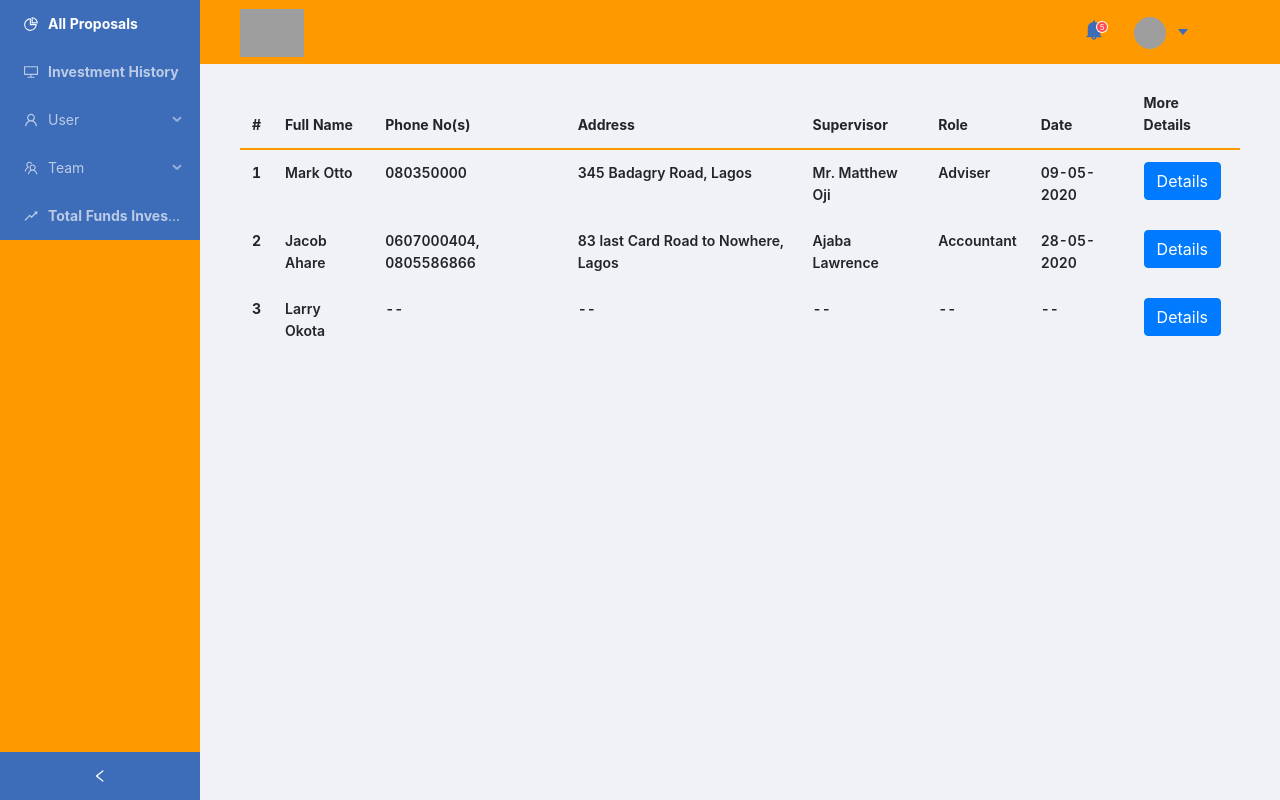
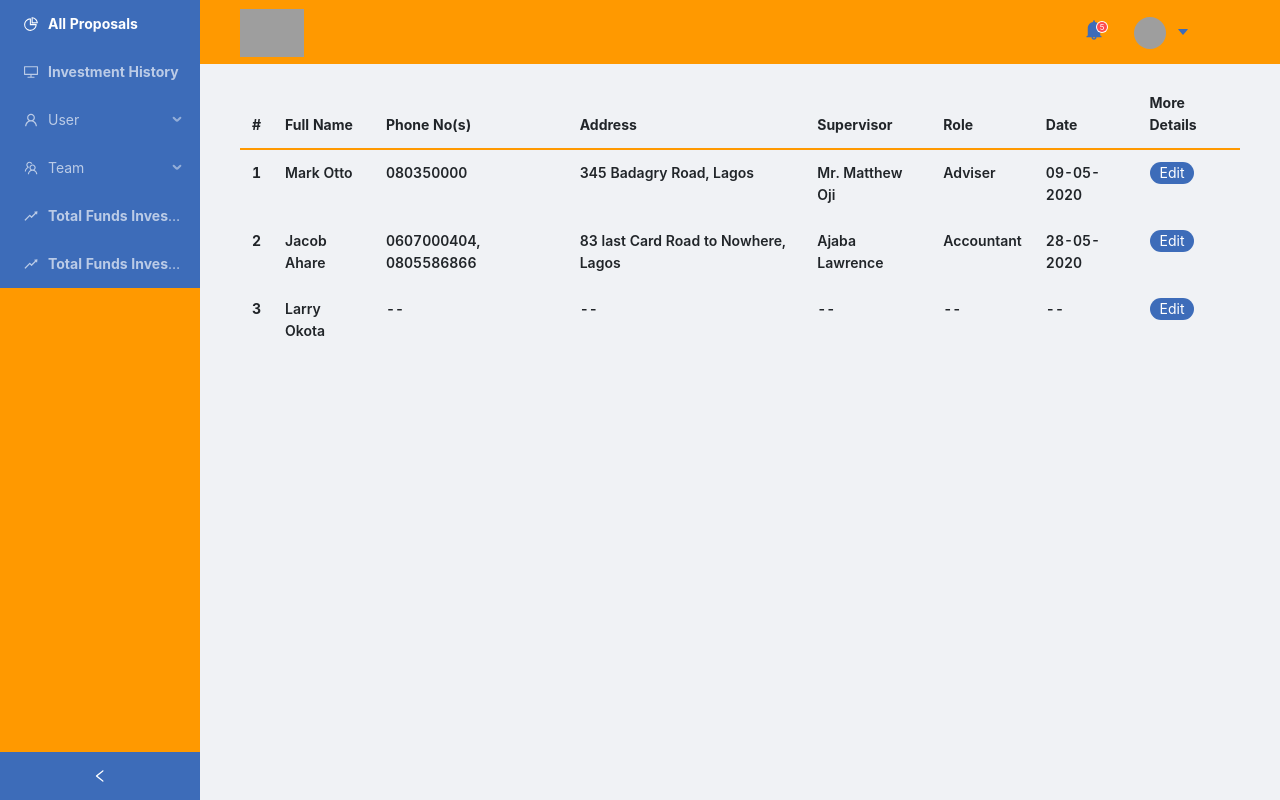
Before and after one commit to emydame/rRootSmart, a React (Create React App) app in the folder src/frontend/: page /investor/AllUsers in a window 1280 px wide. Built offline with nearby package versions, Linux system fonts and the light colour scheme; grey boxes are pictures that could not be loaded.

Commit message:
adding more styling error

```diff
--- a/src/frontend/src/components/dashboard/Dashboard.css
+++ b/src/frontend/src/components/dashboard/Dashboard.css
@@ -141,3 +141,12 @@ ul.pagination {
   color: #3d6cb9;
   font-weight: 600;
 }
+
+.btn-allUsers {
+  border-inline-end-color: none;
+  padding: 0 10px;
+  background-color: #3d6cb9;
+  border: none;
+  border-radius: 15px;
+  color: #fff;
+}
--- a/src/frontend/src/components/dashboard/investor/AllUsers.js
+++ b/src/frontend/src/components/dashboard/investor/AllUsers.js
@@ -32,8 +32,8 @@ class AllUsers extends React.Component {
                     <td>Mr. Matthew Oji</td>
                     <td>Adviser</td>
                     <td>09-05-2020</td>
-                    <th scope="col"><button type="button" class="btn btn-primary" data-toggle="modal" data-target="#exampleModal">
-                      Details
+                    <th scope="col"><button type="button" class="btn-allUsers" data-toggle="modal" data-target="#exampleModal">
+                      Edit
                     </button></th>
                   </tr>
                   <tr>
@@ -44,8 +44,8 @@ class AllUsers extends React.Component {
                     <td>Ajaba Lawrence</td>
                     <td>Accountant</td>
                     <td>28-05-2020</td>
-                    <th scope="col"><button type="button" class="btn btn-primary" data-toggle="modal" data-target="#exampleModal">
-                      Details
+                    <th scope="col"><button type="button" class="btn-allUsers" data-toggle="modal" data-target="#exampleModal">
+                      Edit
                     </button></th>
                   </tr>
                   <tr>
@@ -56,8 +56,8 @@ class AllUsers extends React.Component {
                     <td>--</td>
                     <td>--</td>
                     <td>--</td>
-                    <th scope="col"><button type="button" class="btn btn-primary" data-toggle="modal" data-target="#exampleModal">
-                      Details
+                    <th scope="col"><button type="button" class="btn-allUsers" data-toggle="modal" data-target="#exampleModal">
+                      Edit
                     </button></th>
 
                   </tr>
--- a/src/frontend/src/components/dashboard/investor/InvestorDashboard.js
+++ b/src/frontend/src/components/dashboard/investor/InvestorDashboard.js
@@ -78,6 +78,7 @@ class InvestorDashboard extends React.Component {
               <Menu.Item key="8">Team 2</Menu.Item>
             </SubMenu>
             <Menu.Item key="9" icon={<RiseOutlined />}><Link to="/investor/TotalInvestments">Total Funds Invested</Link></Menu.Item>
+            <Menu.Item key="9" icon={<RiseOutlined />}><Link to="/investor/TotalInvestments">Total Funds Invested</Link></Menu.Item>
           </Menu>
         </Sider>
         <Layout className="site-layout">
```
